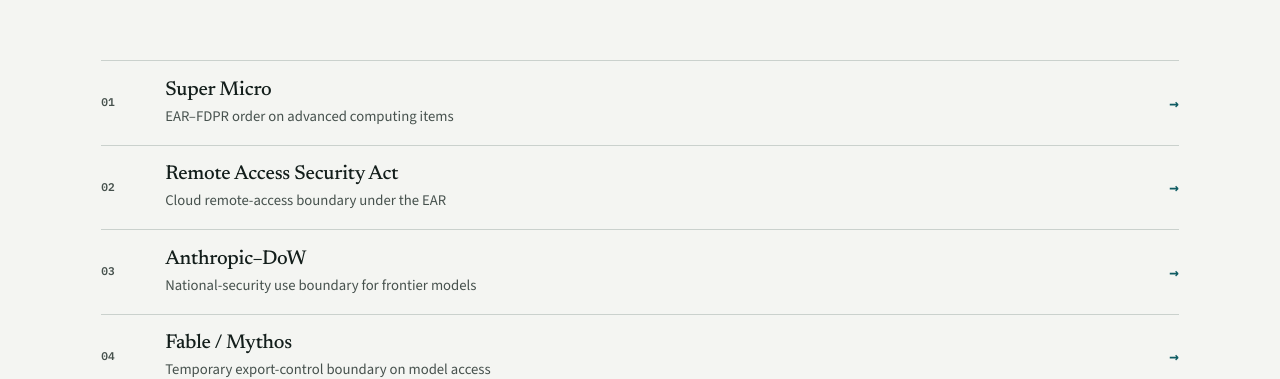
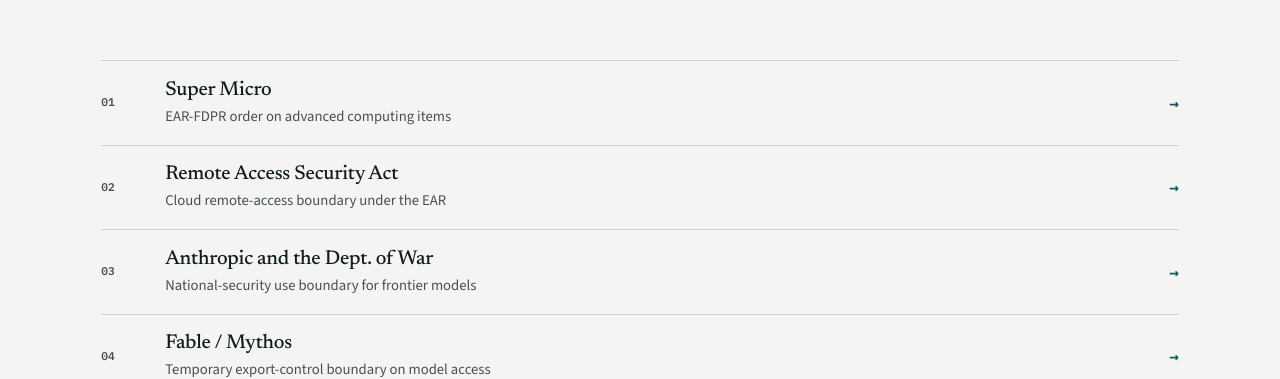
Before and after one commit to GaeunLim01/regulatory-order, a Jekyll site: the page built from cases/index.html, in a window 1280 px wide. Shown: the part 319-698 px from the top of the page. Built offline with Jekyll 4.4.1, drawn with Linux system fonts in a browser that asks for light colours.

Commit message:
Add files via upload

```diff
--- a/cases/index.html
+++ b/cases/index.html
@@ -18,7 +18,7 @@
     <div class="case-list">
       <a class="case-row" href="{{ '/cases/supermicro/' | relative_url }}">
         <span class="case-row__id">01</span>
-        <div><h2>Super Micro</h2><p>EAR–FDPR order on advanced computing items</p></div>
+        <div><h2>Super Micro</h2><p>EAR-FDPR order on advanced computing items</p></div>
         <span class="case-row__arrow">→</span>
       </a>
       <a class="case-row" href="{{ '/cases/remote-access-security-act/' | relative_url }}">
@@ -28,7 +28,7 @@
       </a>
       <a class="case-row" href="{{ '/cases/anthropic-dow/' | relative_url }}">
         <span class="case-row__id">03</span>
-        <div><h2>Anthropic–DoW</h2><p>National-security use boundary for frontier models</p></div>
+        <div><h2>Anthropic and the Dept. of War</h2><p>National-security use boundary for frontier models</p></div>
         <span class="case-row__arrow">→</span>
       </a>
       <a class="case-row" href="{{ '/cases/fable-mythos/' | relative_url }}">
```
